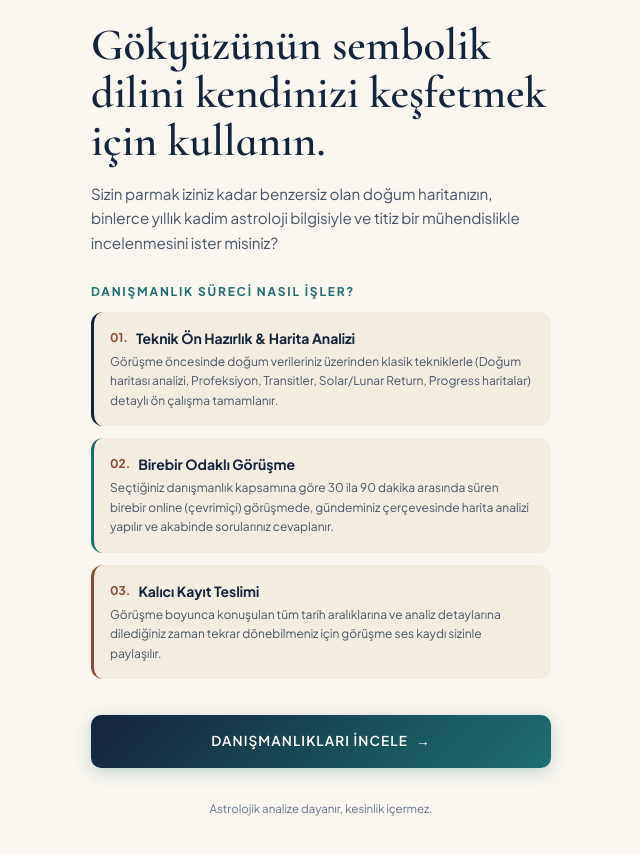
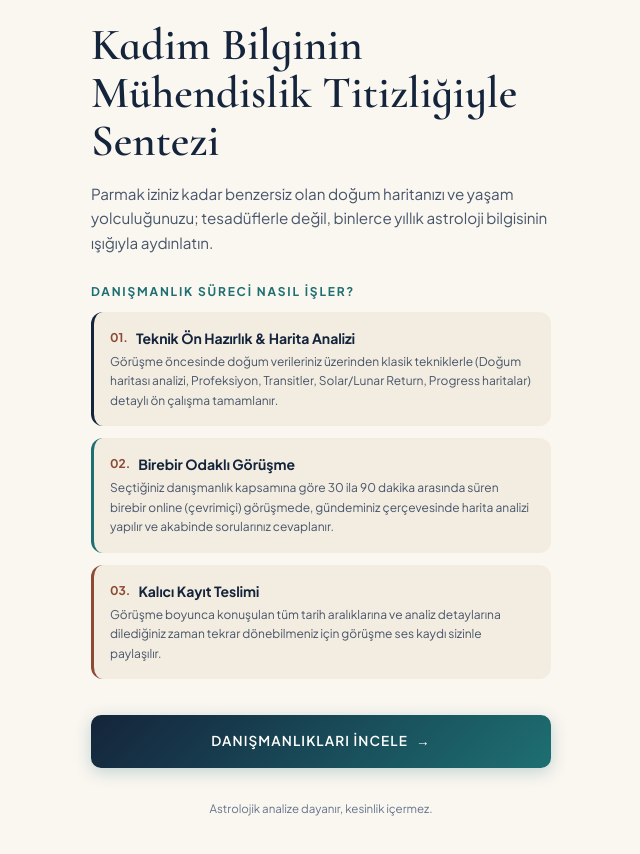
Before and after one commit to buraksevinerastroloji/Astroloji-Katalog, a plain HTML site: page index.html in a window 1280 px wide. Shown: the part 86-940 px from the top of the page, without its empty margins (319-959 px from the left). Drawn offline with nearby package versions, Linux system fonts and the light colour scheme.

Commit message:
Update index.html

```diff
--- a/index.html
+++ b/index.html
@@ -268,10 +268,10 @@
         <section id="view-landing" class="view-section active">
             <div class="mb-6">
                 <h1 class="serif-font text-[2.8rem] leading-[1.08] font-semibold text-[#14243B] mb-4">
-                    Gökyüzünün sembolik dilini kendinizi keşfetmek için kullanın.
+                    Kadim Bilginin Mühendislik Titizliğiyle Sentezi
                 </h1>
                 <p class="text-[0.95rem] leading-relaxed text-[#475569]">
-                    Sizin parmak iziniz kadar benzersiz olan doğum haritanızın, binlerce yıllık kadim astroloji bilgisiyle ve titiz bir mühendislikle incelenmesini ister misiniz?
+                    Parmak iziniz kadar benzersiz olan doğum haritanızı ve yaşam yolculuğunuzu; tesadüflerle değil, binlerce yıllık astroloji bilgisinin ışığıyla aydınlatın.
                 </p>
             </div>
 
```
